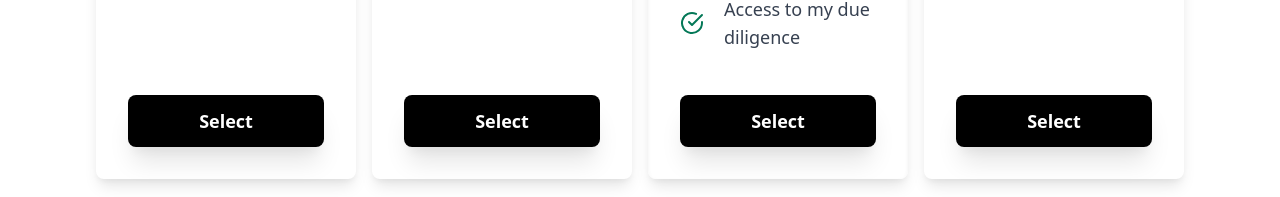
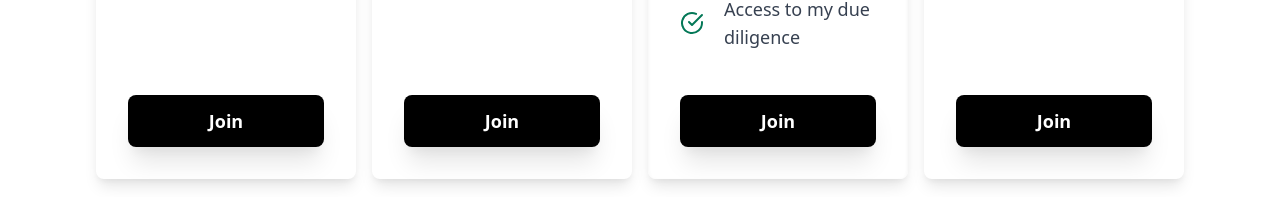
Before and after one commit to mattfrances/5orLessFinanceTiers, a plain HTML site: page index.html in a window 1280 px wide. Shown: the part 575-772 px from the top of the page. Drawn offline with nearby package versions, Linux system fonts and the light colour scheme.

Commit message:
changed select to join

```diff
--- a/index.html
+++ b/index.html
@@ -92,7 +92,7 @@
         </div>
         <div class="block flex items-center p-8 uppercase md:absolute md:bottom-0 md:w-full">
           <button class="mt-3 text-lg font-semibold bg-black w-full text-white rounded-lg px-6 py-3 block shadow-xl hover:bg-gray-700" onclick="window.location.href='https://launchpass.com/5-minutes-or-less-private/og-subscriber-tier'">
-            Select
+            Join
           </button>
         </div>
       </div>
@@ -155,7 +155,7 @@
         <div class="block flex items-center p-8  uppercase  md:absolute md:bottom-0 md:w-full">
           <button
             class="mt-3 text-lg font-semibold bg-black w-full text-white rounded-lg px-6 py-3 block shadow-xl hover:bg-gray-700" onclick="window.location.href='https://launchpass.com/5-minutes-or-less-private/discord-member'">
-            Select
+            Join
           </button>
         </div>
       </div>
@@ -239,7 +239,7 @@
       <div class="block flex items-center p-8  uppercase">
         <button
           class="mt-3 text-lg font-semibold bg-black w-full text-white rounded-lg px-6 py-3 block shadow-xl hover:bg-gray-700" onclick="window.location.href='https://launchpass.com/5-minutes-or-less-private/top-tier'">
-          Select
+          Join
         </button>
       </div>
     </div>
@@ -283,7 +283,7 @@
         <button
           class="mt-3 text-lg font-semibold bg-black w-full text-white rounded-lg px-6 py-3 block shadow-xl hover:bg-gray-700"
           onclick="window.location.href='https://launchpass.com/5-minutes-or-less-private/massive-support'">
-          Select
+          Join
         </button>
       </div>
     </div>
```
